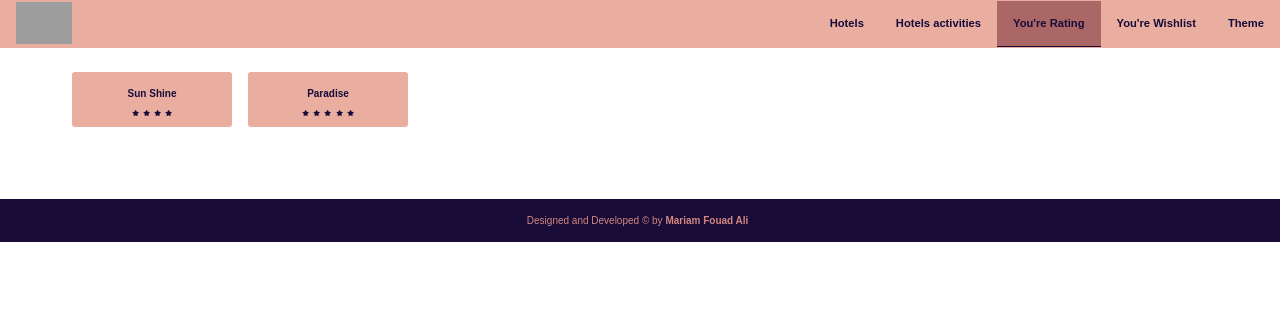
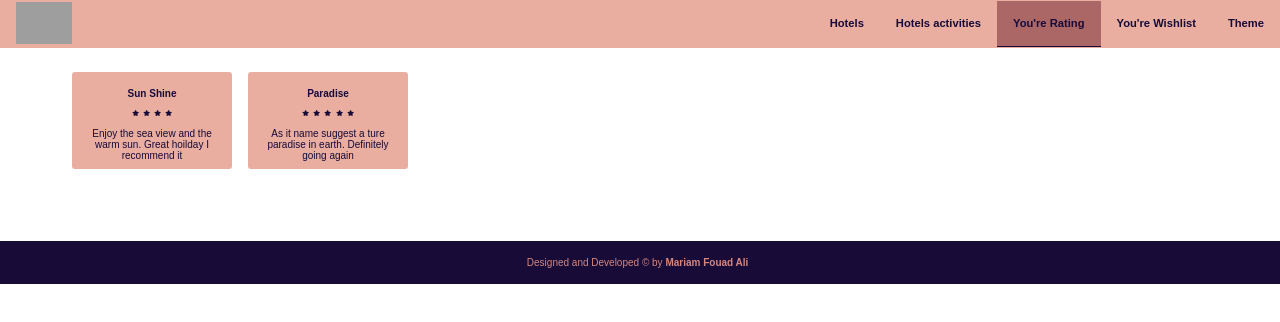
Before and after one commit to mariam-fouad/hotbird, a React (Create React App) app: page /ratings in a window 1280 px wide. Shown: the top 322 px of the page. Built offline with nearby package versions, Linux system fonts and the light colour scheme; grey boxes are pictures that could not be loaded; a web font is replaced by a local one.

Commit message:
add a review message to the card

```diff
--- a/src/components/UI-components/ratingCard/ratingCard.js
+++ b/src/components/UI-components/ratingCard/ratingCard.js
@@ -15,6 +15,10 @@ const ratingCard = (props)=>{
 
     const HotelName = styled.h2`
         font-size:10px;
+    `;
+
+    const HotelReview = styled.div`
+        margin-top:9px;
     `;
 
     let stars=[];
@@ -35,6 +39,9 @@ const ratingCard = (props)=>{
                 {props.rating.hotelName}
             </HotelName>
             {stars}
+            <HotelReview>
+                {props.rating.rateMessage}
+            </HotelReview>
 
         </Card>
     )
```
